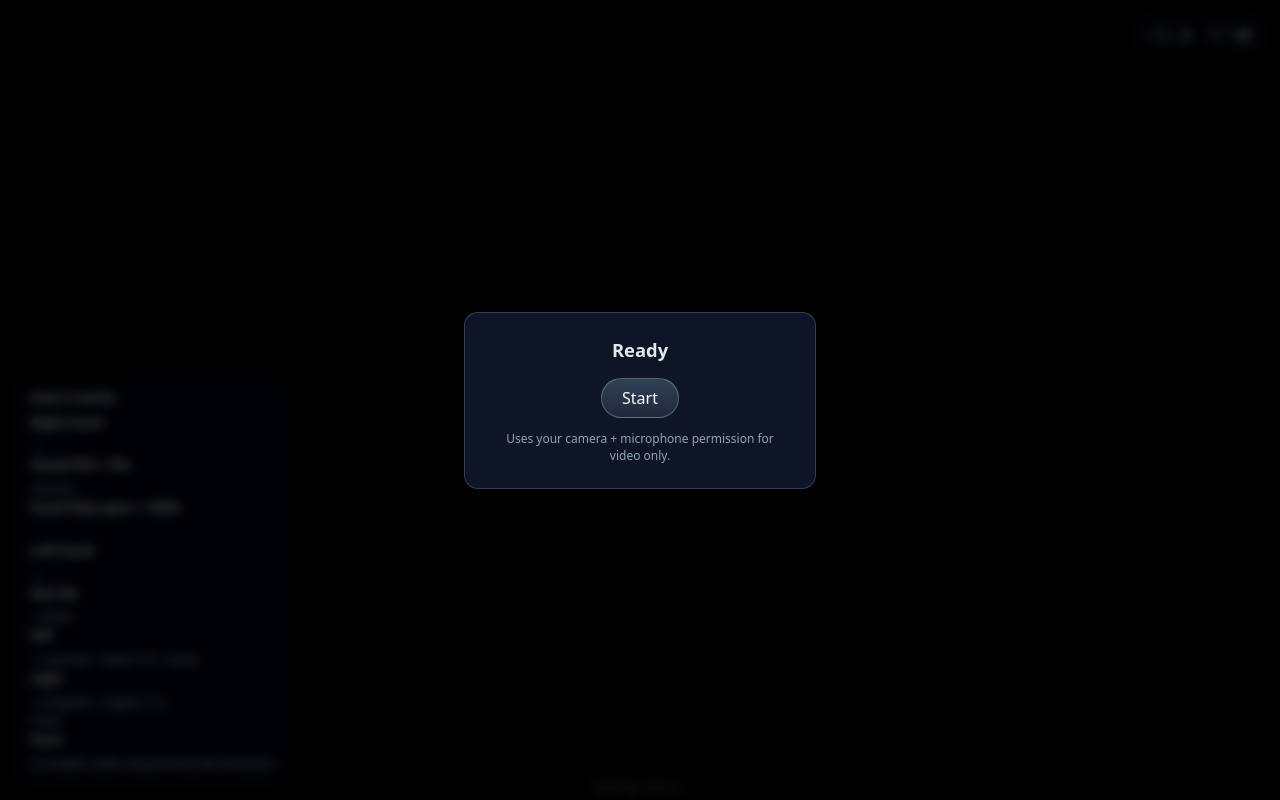
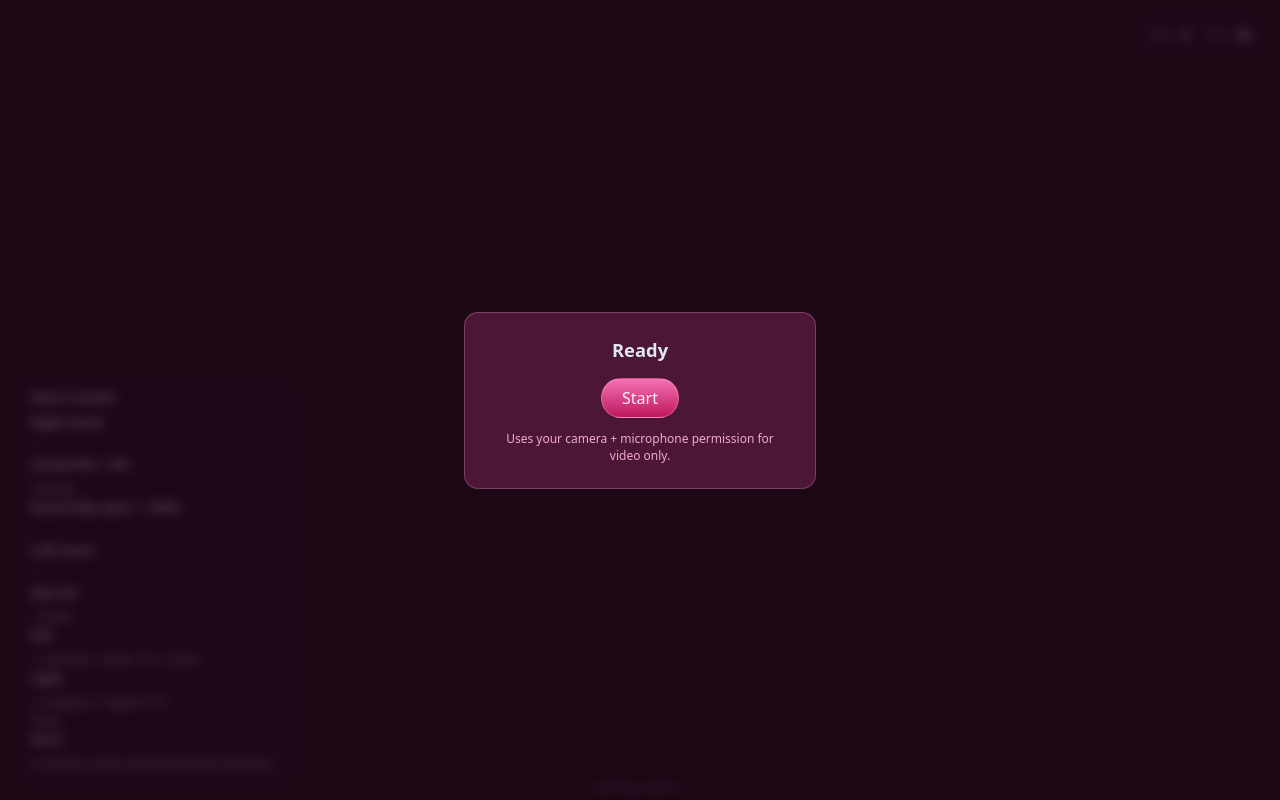
Before and after one commit to noxinous-dev/beat-lights, a website built with Vite: page index.html in a window 1280 px wide. Built offline with nearby package versions, Linux system fonts and the light colour scheme; no server answers; what @mediapipe/tasks-vision would draw is missing.

Commit message:
Restyle start screen with pink theme instead of dark blue.
Co-authored-by: Cursor <cursoragent@cursor.com>

```diff
--- a/src/style.css
+++ b/src/style.css
@@ -90,7 +90,7 @@ body {
   z-index: 10;
   display: grid;
   place-items: center;
-  background: rgba(0, 0, 0, 0.65);
+  background: rgba(40, 10, 30, 0.72);
   backdrop-filter: blur(6px);
 }
 
@@ -102,8 +102,8 @@ body {
   text-align: center;
   padding: 1.5rem 2rem;
   border-radius: 14px;
-  border: 1px solid rgba(255, 255, 255, 0.18);
-  background: rgba(15, 23, 42, 0.92);
+  border: 1px solid rgba(255, 160, 210, 0.28);
+  background: rgba(80, 24, 58, 0.94);
   max-width: 22rem;
 }
 
@@ -116,7 +116,7 @@ body {
 .start-note {
   margin: 0.75rem 0 0;
   font-size: 0.75rem;
-  color: #94a3b8;
+  color: #f0abce;
 }
 
 .btn {
@@ -124,9 +124,9 @@ body {
   cursor: pointer;
   padding: 0.5rem 1.25rem;
   border-radius: 999px;
-  border: 1px solid rgba(255, 255, 255, 0.25);
-  background: linear-gradient(180deg, #334155, #1e293b);
-  color: #f8fafc;
+  border: 1px solid rgba(255, 180, 220, 0.35);
+  background: linear-gradient(180deg, #f472b6, #be185d);
+  color: #fff1f7;
 }
 
 .btn:hover {
```
